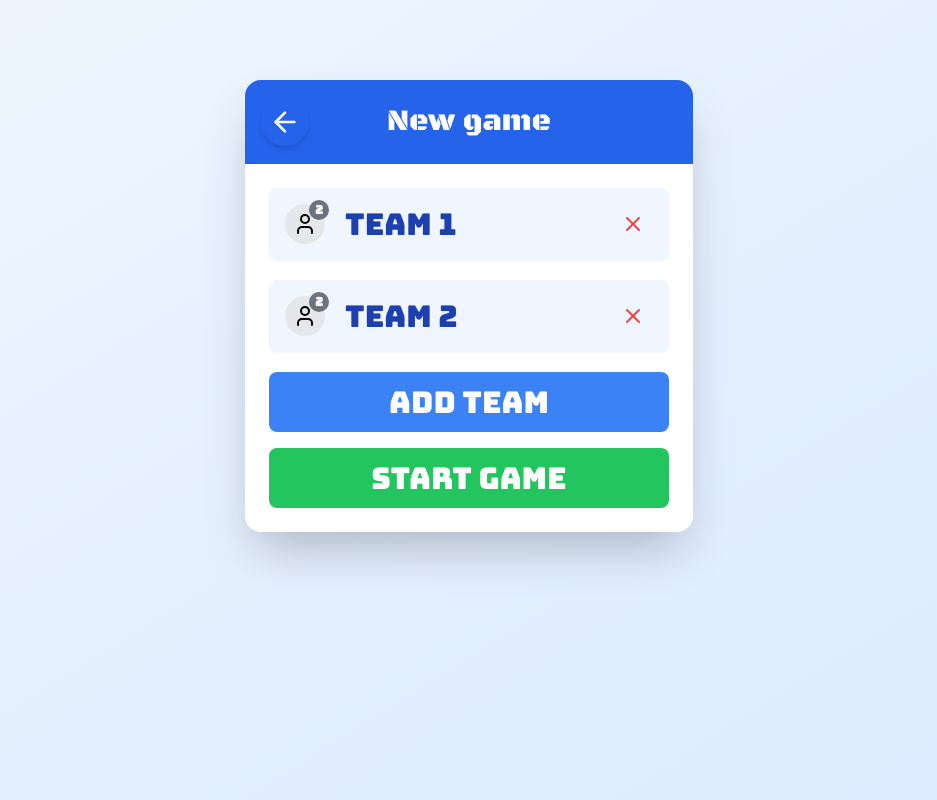
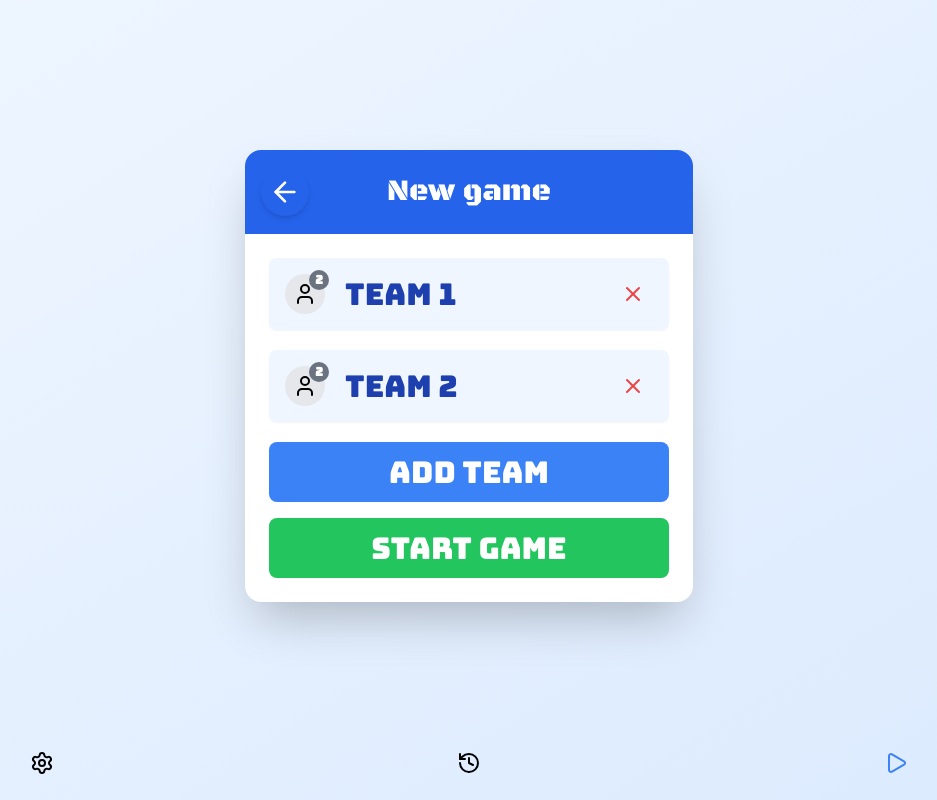
Before and after one commit to hotsemeer/word-rush, a Vue app: page /new in a window 1280 px wide. Shown: the whole page, without its empty margins (171-1108 px from the left). Built offline with nearby package versions, Linux system fonts and the light colour scheme.

Commit message:
bottom navigation

```diff
--- a/package.json
+++ b/package.json
@@ -18,6 +18,7 @@
   "dependencies": {
     "@types/lodash-es": "^4.17.12",
     "@vueuse/core": "^13.0.0",
+    "@vueuse/motion": "^3.0.3",
     "lodash-es": "^4.17.21",
     "lucide-vue-next": "^0.468.0",
     "pinia": "^2.2.6",
--- a/src/App.vue
+++ b/src/App.vue
@@ -1,34 +1,52 @@
 <script setup lang="ts">
+import { RouterView } from 'vue-router'
+import { useGameStore } from './stores/game'
+import { History, Play, Settings } from 'lucide-vue-next'
+import router from './router'
+import { useMotion } from '@vueuse/motion'
+import { templateRef } from '@vueuse/core'
 import { ref } from 'vue'
-import { RouterView } from 'vue-router'
-import { useMagicKeys, whenever } from '@vueuse/core'
-import { useGameStore } from '@/stores/game'
+
+const nav = templateRef('bottom-nav')
 const game = useGameStore()
-
-const keys = useMagicKeys()
-const debugging = ref(false)
-
-whenever(keys.Ctrl_B, () => {
-  debugging.value = !debugging.value
-})
+const motions = useMotion(nav)
+const thing = ref(false)
 </script>
-
+<!-- router.currentRoute.value.name !== 'mainMenu' -->
 <template>
-  <div class="w-full h-full">
-    <div
-      class="absolute bg-white top-10 left-10 h-3/4 overflow-auto border border-solid p-3 border-gray"
-      v-if="debugging"
-    >
-      <h2>Current</h2>
-      <pre class="mt-5">
-        {{ game.currentGame }}
-      </pre>
-
-      <h2>New</h2>
-      <pre>
-        {{ game.newGame }}
-      </pre>
+  <div class="w-full h-full flex flex-col bg-gradient-to-br from-blue-50 to-blue-100">
+    <div class="grow relative overflow-auto">
+      <RouterView />
     </div>
-    <RouterView />
+    <!-- <button @click="thing = !thing">hoi</button> -->
+      <nav
+        v-if="router.currentRoute.value.name !== 'mainMenu'"
+        ref="bottom-nav"
+        v-motion
+        :initial="{
+          y: 400,
+          opacity: 0,
+        }"
+        :enter="{
+          y: 0,
+          opacity: 1,
+        }"
+        :leave="{
+          y: 400,
+          opacity: 0,
+        }"
+      >
+        <menu class="text-3xl flex justify-around">
+          <RouterLink :to="{ name: 'settings' }">
+            <Settings />
+          </RouterLink>
+          <RouterLink :to="{ name: 'history' }">
+            <History />
+          </RouterLink>
+          <RouterLink :to="{ name: game.currentGame ? 'play' : 'new' }">
+            <Play />
+          </RouterLink>
+        </menu>
+      </nav>
   </div>
 </template>
--- a/src/components/GameMenu.vue
+++ b/src/components/GameMenu.vue
@@ -14,7 +14,7 @@ defineProps({
 
 <template>
   <div
-    class="min-h-screen bg-gradient-to-br from-blue-50 to-blue-100 flex items-start justify-center p-4 pt-[10vh]"
+    class="h-full flex items-center justify-center p-4"
   >
     <div class="w-full max-w-md bg-white shadow-2xl rounded-2xl overflow-hidden">
       <div class="bg-blue-600 text-white p-6 relative">
--- a/src/main.ts
+++ b/src/main.ts
@@ -7,6 +7,7 @@ import App from './App.vue'
 import router from './router'
 import { createI18n } from 'vue-i18n'
 import { Language } from './types/Language'
+import { MotionPlugin } from '@vueuse/motion'
 
 const app = createApp(App)
 
@@ -22,6 +23,7 @@ const i18n = createI18n({
 app.use(createPinia())
 app.use(router)
 app.use(i18n)
+app.use(MotionPlugin)
 
 app.mount('#app')
 
--- a/src/router/index.ts
+++ b/src/router/index.ts
@@ -6,6 +6,8 @@ import History from '@/views/History.vue'
 import Settings from '@/views/Settings.vue'
 
 const router = createRouter({
+  linkActiveClass: 'text-blue-500',
+  linkExactActiveClass: 'text-blue-500',
   history: createWebHistory(import.meta.env.BASE_URL),
   routes: [
     {
--- a/src/ui/Button.vue
+++ b/src/ui/Button.vue
@@ -15,8 +15,6 @@
 </template>
 
 <script setup lang="ts">
-import { defineProps, withDefaults } from 'vue'
-
 interface Props {
   variant?: 'primary' | 'secondary' | 'success' | 'danger'
   disabled?: boolean
--- a/src/views/MainMenu.vue
+++ b/src/views/MainMenu.vue
@@ -2,25 +2,44 @@
 import GameMenu from '@/components/GameMenu.vue'
 import { useGameStore } from '@/stores/game'
 import Button from '@/ui/Button.vue'
+import { useI18n } from 'vue-i18n'
 
 const game = useGameStore()
+const { t } = useI18n()
 </script>
 
 <template>
   <GameMenu title="Word Rush">
     <menu class="text-3xl">
       <RouterLink :to="{ name: 'new' }">
-        <Button class="w-full" variant="success">New game</Button>
+        <Button class="w-full" variant="success">{{ t('new_game') }}</Button>
       </RouterLink>
       <RouterLink v-if="game.currentGame" :to="{ name: 'play' }">
-        <Button class="w-full">Continue game</Button>
+        <Button class="w-full">{{ t('continue_game') }}</Button>
       </RouterLink>
       <RouterLink :to="{ name: 'settings' }">
-        <Button class="w-full">settings</Button>
+        <Button class="w-full">{{ t('settings') }}</Button>
       </RouterLink>
       <RouterLink :to="{ name: 'history' }">
-        <Button class="w-full">Games</Button>
+        <Button class="w-full">{{ t('history') }}</Button>
       </RouterLink>
     </menu>
   </GameMenu>
 </template>
+
+<i18n>
+  {
+    "en-US": {
+      "new_game": "New game",
+      "continue_game": "Continue game",
+      "settings": "Settings",
+      "history": "History",
+    },
+    "nl-NL": {
+      "new_game": "Nieuw spel",
+      "continue_game": "Hervat spel",
+      "settings": "Instellingen",
+      "history": "Geschiedenis",
+    },
+  }
+</i18n>
```
Also changed, not shown: 1 other file (tests, documents, lock files or other folders).
